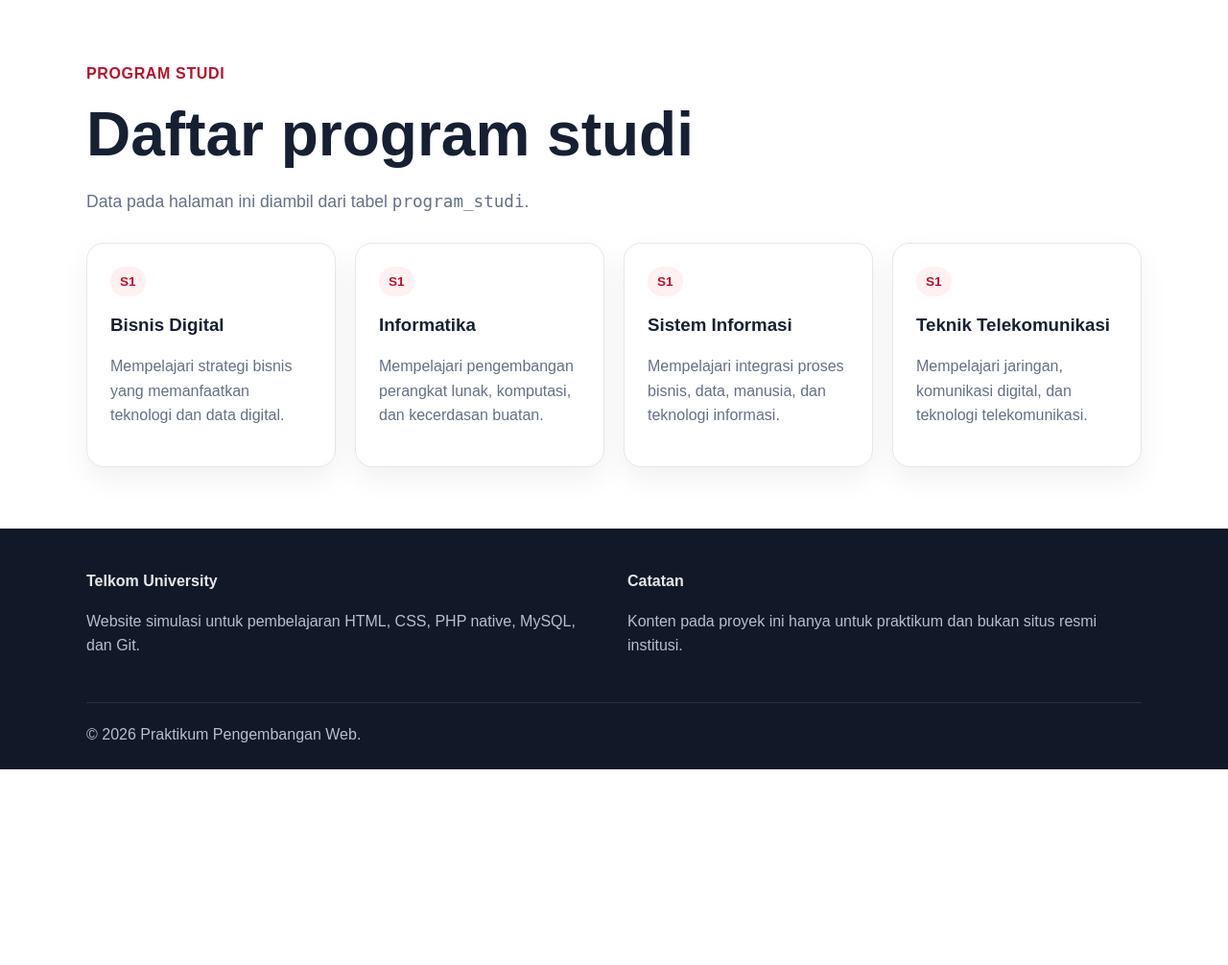
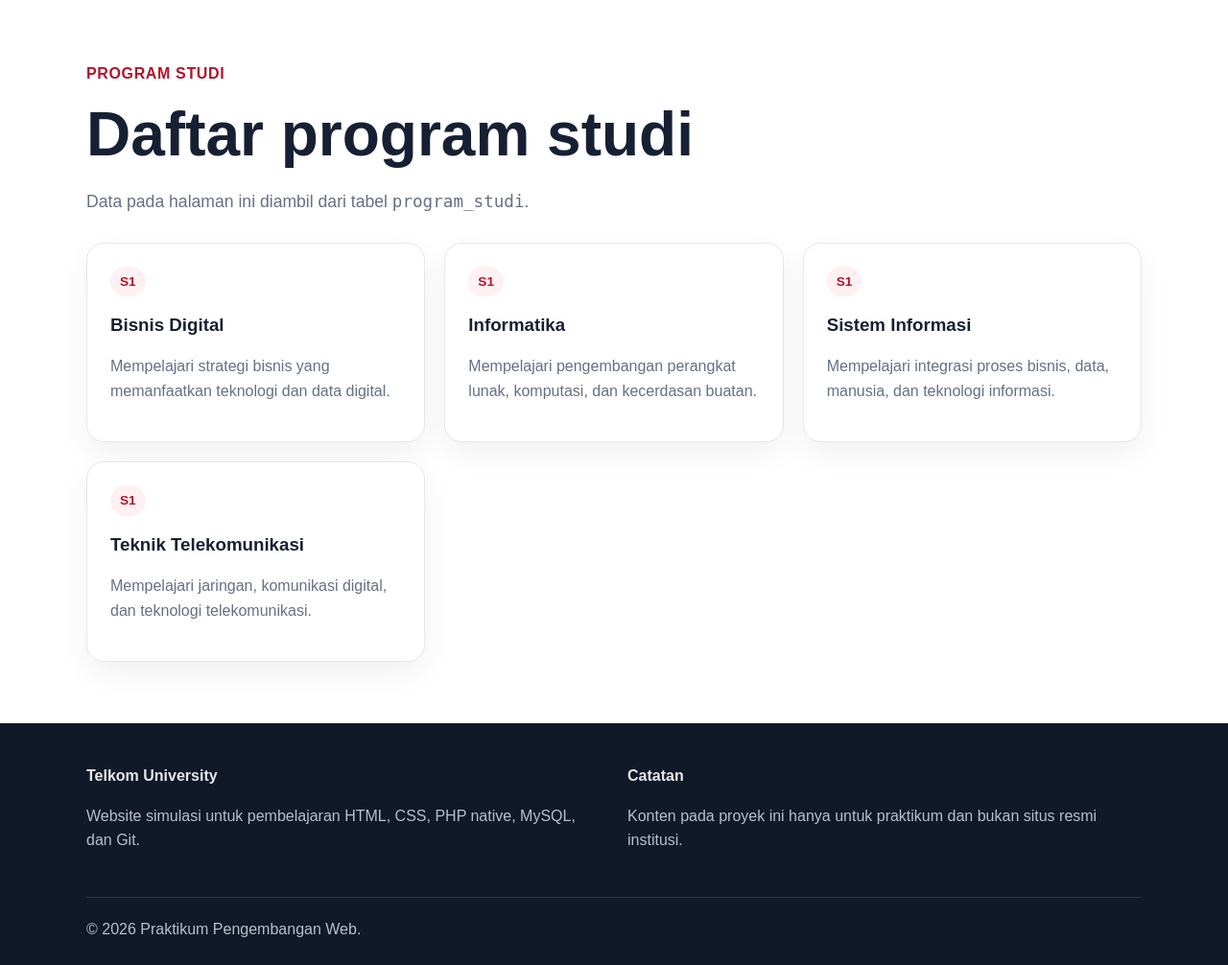
Before and after one commit to IbnatySalsabilaLirabbiha/telkom-company-profile, a PHP site: page /programs.php in a window 1280 px wide. Shown: the part 77-1083 px from the top of the page at 96% size. Before the commit the page ends 879 px from the top, so only its background shows below. Run offline with PHP 8.4, Linux system fonts and the light colour scheme; data comes from the database, SQL or seed files in the repository.

Commit message:
style: kembalikan limit beranda 3 data dan simpan layout program studi

```diff
--- a/programs.php
+++ b/programs.php
@@ -11,7 +11,7 @@ require 'includes/header.php';
             <h1>Daftar program studi</h1>
             <p class="lead">Data pada halaman ini diambil dari tabel <code>program_studi</code>.</p>
         </div>
-        <div class="grid-4">
+        <div class="grid-3">
             <?php while ($row = $result->fetch_assoc()): ?>
                 <article class="card">
                     <span class="badge"><?= htmlspecialchars($row['jenjang']) ?></span>
```
